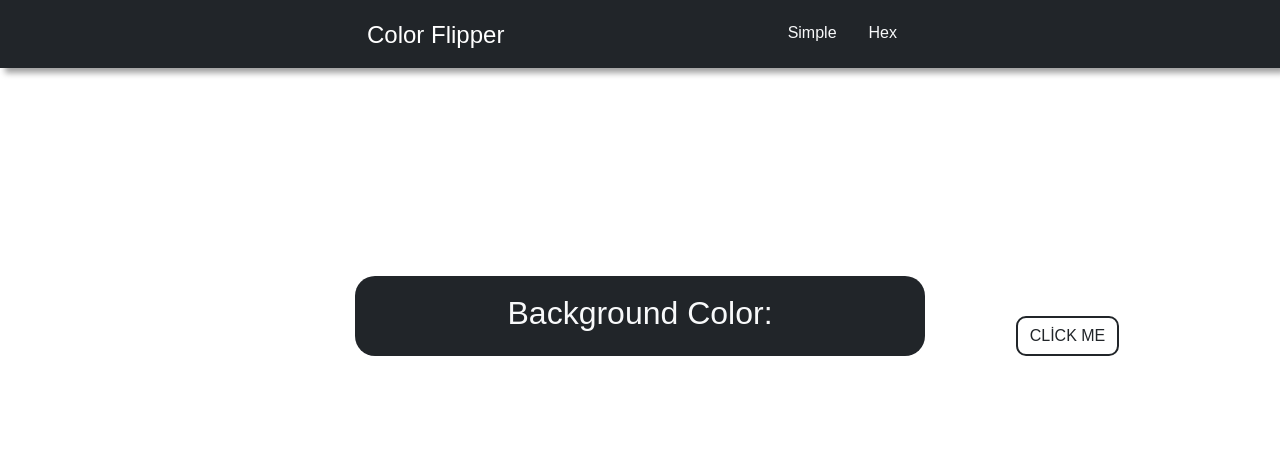
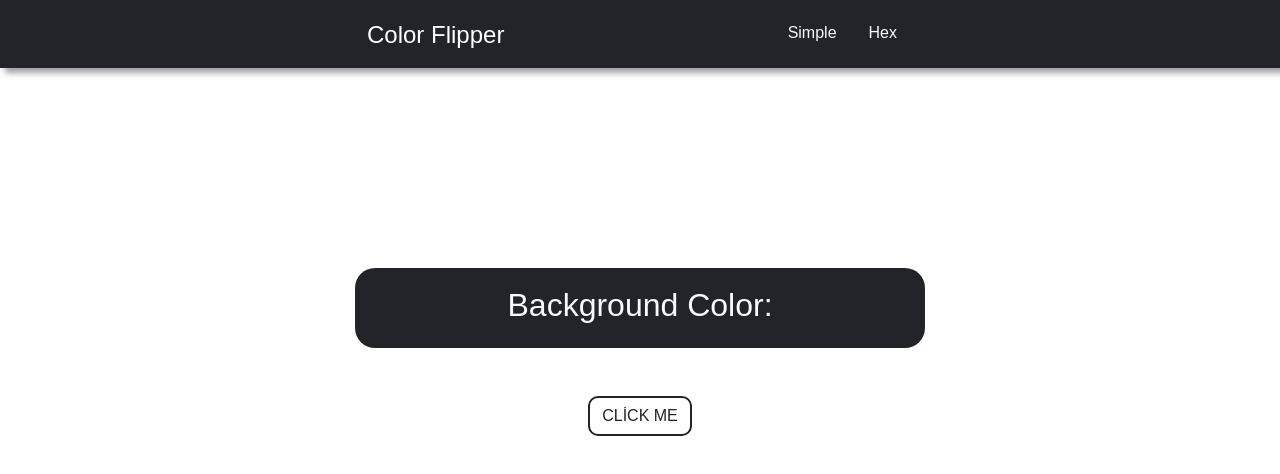
Before and after one commit to aysenurtuna/ColorFlipper, a plain HTML site: page index.html in a window 1280 px wide. Drawn offline with nearby package versions, Linux system fonts and the light colour scheme.

Commit message:
buton yeri duzeltildi

```diff
--- a/index.html
+++ b/index.html
@@ -32,7 +32,13 @@
                     <h2 class="text-light my-auto">Background Color:</h2>
                     <span class="my-auto text-light span colorName"></span>
                 </div>
-                <button id="btn" class="btn btn-hero mx-auto mt-5">CLİCK ME</button>
+            </div>
+
+            <div>
+                <div class="col-md-6 offset-md-3 text-center">
+                    <button id="btn" class="btn btn-hero mx-auto mt-5">CLİCK ME</button>
+                </div>
+
             </div>
         </div>
     </main>
```
